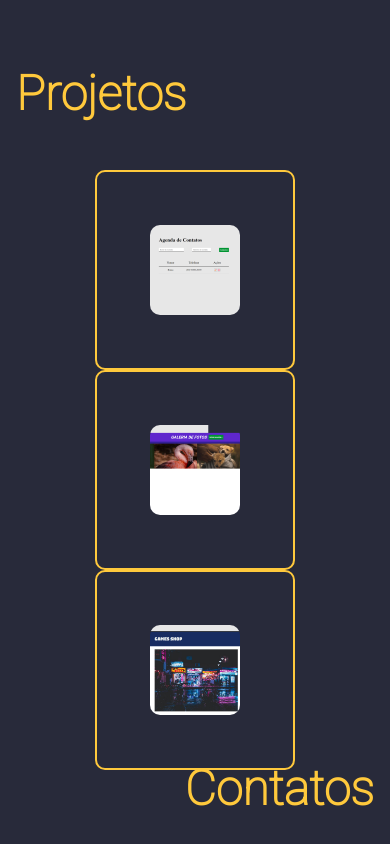
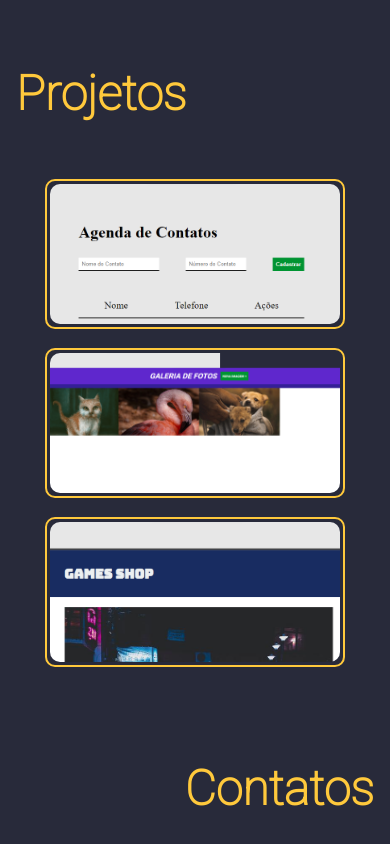
Before and after one commit to brunocoitinho/portifolio, a plain HTML site: page index.html in a window 390 px wide. Shown: the part 1667-2511 px from the top of the page. Drawn offline with Linux system fonts and the light colour scheme.

Commit message:
fix: atualizada descrição, corrigidos alts das imagens e erro de exibição no mobile

```diff
--- a/index.html
+++ b/index.html
@@ -30,7 +30,7 @@
 
         <section class="about"id="about">
             <h1>Sobre</h1>
-                <p>Olá, me chamo Bruno Coitinho, sou nascido no Rio de Janeiro. Comecei minha jornada com tecnologia na adolescência quando fiz Curso Técnico de Informática. Atualmente estou me graduando em Sistemas de Computação, enquanto parelelamente estudo Desenvolvimento Web e Ciência de Dados.</p>
+                <p>Olá, me chamo Bruno Coitinho, sou nascido no Rio de Janeiro. Comecei minha jornada com tecnologia na adolescência quando fiz Curso Técnico de Informática. Atualmente estou me graduando em Sistemas de Computação e Matemática enquanto parelelamente estudo Desenvolvimento Web na EBAC.</p>
 
             <h2>Principais habilidades:</h2>
             <ul>
@@ -48,10 +48,10 @@
                     <div class="card card-print"><img src="images/agenda.png" alt="Print da aplicação agenda de contatos" class="print"></div>
                 </a>
                 <a href="https://ebac-galeria-de-fotos.vercel.app/" target="_blank">
-                    <div class="card card-print"><img src="images/galeria.png" alt="Print da aplicação agenda de contatos" class="print"></div>
+                    <div class="card card-print"><img src="images/galeria.png" alt="Print da aplicação galeria de fotos" class="print"></div>
                 </a>
                 <a href="https://ebac-games-shop-three.vercel.app/" target="_blank">
-                    <div class="card card-print"><img src="images/games.png" alt="Print da aplicação agenda de contatos" class="print"></div>
+                    <div class="card card-print"><img src="images/games.png" alt="Print da página de uma loja de jogos fictícia" class="print"></div>
                 </a>
             </div>
         </section>
--- a/styles/style.css
+++ b/styles/style.css
@@ -256,18 +256,20 @@ footer{
     .cardcontainer{
         flex-direction: column;
         align-items: center;
-        height: 50vh;
+        height: 60vh;
         justify-content: space-around;
     }
 
-    .card-print{
-        height: 200px;
-        width: 200px;
+    .card-print, .card-print:hover{
+        height: 150px;
+        width: 300px;
     }
 
-    .print{
-        height: 190px;
-        width: 190px;
+    .card .print, .card-print:hover img {
+        height: 140px;
+        width: 290px;
+        object-position: center top;
     }
 
+
 }
```
